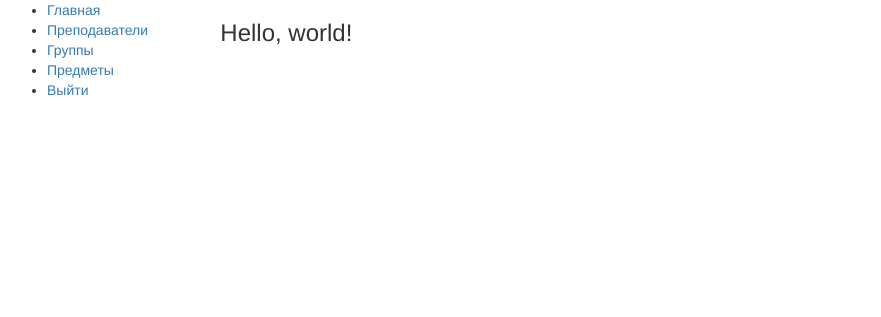
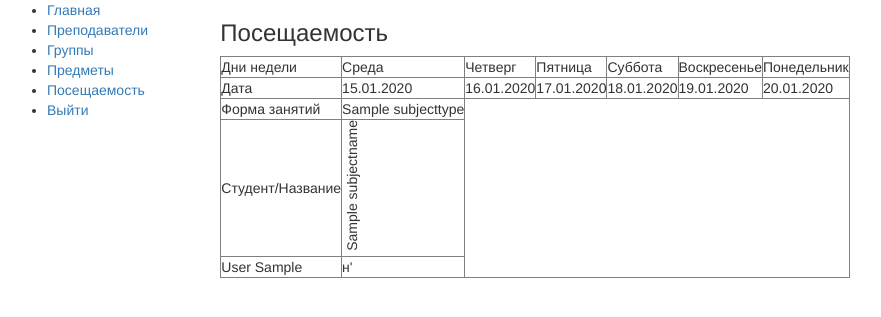
Before and after one commit to osinkel/class-monitoring, a Django app: page /timetable/ in a window 1280 px wide. Shown: the top 317 px of the page, without its empty margins (8-889 px from the left). Run offline with Django 4.2, Linux system fonts and the light colour scheme; a user stored in the database is signed in; tables that the repository leaves empty hold one stand-in row (values such as "Sample post"); some libraries are stand-ins or nearby versions.

Commit message:
add attendance page, build attendance table

```diff
--- /dev/null
+++ b/static/css/styles.css
@@ -0,0 +1 @@
+/* file for styles */
--- /dev/null
+++ b/static/js/timetable.js
@@ -0,0 +1 @@
+console.log(student)
--- a/templates/base.html
+++ b/templates/base.html
@@ -19,11 +19,12 @@
       <div class="col-sm-2">
       {% block sidebar %}
       <ul class="sidebar-nav">
-          <li><a href="{% url 'timetable:index' %}">Главная</a></li>
+          <li><a href="{% url 'timetable:timetable' %}">Главная</a></li>
             {% if user.is_authenticated %}
                 <li><a href="{% url 'timetable:teachers' %}">Преподаватели</a></li>
                 <li><a href="{% url 'timetable:groups' %}">Группы</a></li>
                 <li><a href="{% url 'timetable:subjects' %}">Предметы</a></li>
+                <li><a href="{% url 'timetable:timetable' %}">Посещаемость</a></li>
                 <li><a href="{% url 'logout'%}">Выйти</a></li>
             {% else %}
                 <li><a href="{% url 'login'%}?next={{request.path}}">Войти</a></li>
@@ -37,5 +38,6 @@
     </div>
 
   </div>
+  {% block script %}{% endblock %}
 </body>
 </html>
--- a/templates/teachers/teacher_list.html
+++ b/templates/teachers/teacher_list.html
@@ -1,9 +1,9 @@
 {% extends "base.html" %}
 
-{% block title %}Main timetable{% endblock %}
+{% block title %}Subject's list of user{% endblock %}
 
 {% block content %}
-<h3>Hello, world for teachers!</h3>
+<h3>Преподаватели</h3>
 {%for teacher in teacher_list%}
     <a href="{{teacher.id}}">{{teacher.user.last_name}} {{teacher.user.first_name}}</a>
     <br>
--- a/templates/timetable/index.html
+++ b/templates/timetable/index.html
@@ -1,7 +1,48 @@
 {% extends "base.html" %}
 
-{% block title %}Main timetable{% endblock %}
+{% block title %}User group attendance{% endblock %}
 
 {% block content %}
-<h3>Hello, world!</h3>
+<h3>Посещаемость</h3>
+
+<table border="1" cellpadding="4" cellspacing="0">
+    <tr>
+        <td>Дни недели</td>
+        {% for name in days_name%}
+        <td colspan="{{max_classes_in_day}}">{{name}}</td>
+        {% endfor %}
+   </tr>
+    <tr>
+        <td>Дата</td>
+        {% for day in days %}
+        <td colspan="{{max_classes_in_day}}">{{day}}</td>
+        {% endfor %}
+    </tr>
+    <tr>
+        <td>Форма занятий</td>
+        {% for subject in subjects %}
+        <td>{{subject.type.name}}</td>
+        {% endfor %}
+    </tr>
+    <tr>
+        <td>Студент/Название</td>
+        {% for subject in subjects %}
+        <td><SPAN STYLE="writing-mode: vertical-lr;
+                     -ms-writing-mode: tb-rl;
+                     transform: rotate(180deg);">{{subject.name.short_name}}</SPAN></td>
+        {% endfor %}
+   </tr>
+    {% for all_students_presence in attendance %}
+    <tr>
+        {% for student_presence in all_students_presence %}
+        <td>{{student_presence}}</td>
+        {% endfor %}
+    </tr>
+    {% endfor %}
+  </table>
 {% endblock %}
+
+{% block script %}
+    {% load static %}
+    <script src="{% static 'js/timetable.js' %}"></script>
+{% endblock %}
--- a/timetable/logic.py
+++ b/timetable/logic.py
@@ -1,4 +1,9 @@
-from timetable.models import Profile, SubjectName
+import datetime
+
+from django.contrib.auth.models import User
+from django.db.models import DateField
+
+from timetable.models import Profile, SubjectName, AllowedRoles, Timetable, Subject, StudentAttendance
 
 
 def get_subjects_name_of_user(user) -> list:
@@ -9,3 +14,85 @@ def get_subjects_name_of_user(user) -> list:
         if current_profile.group in subject.groups.all():
             subjects_name_user_group.append(subject)
     return subjects_name_user_group
+
+
+def get_teachers_user_university(user) -> list:
+    current_profile = Profile.objects.filter(user=user)[:1].get()
+    return Profile.objects.filter(role=AllowedRoles.LECTURER, university=current_profile.university)
+
+
+def get_groups_user_faculty(user) -> list:
+    current_profile = Profile.objects.filter(user=user)[:1].get()
+    return current_profile.faculty.groups.all()
+
+
+def get_students_user_group(user) -> list:
+    current_profile = Profile.objects.filter(user=user)[:1].get()
+    return Profile.objects.filter(
+        university=current_profile.university,
+        faculty=current_profile.faculty,
+        group=current_profile.group
+    )
+
+
+def get_timetables_user_group(user) -> list:
+    current_profile = Profile.objects.filter(user=user)[:1].get()
+    return Timetable.objects.filter(group=current_profile.group)
+
+
+def get_subjects_user_group(user) -> list:
+    current_profile = Profile.objects.filter(user=user)[:1].get()
+    return Subject.objects.filter(group=current_profile.group)
+
+
+def get_subjects_user_group_by_date(user: User, timetable: Timetable, max_classes_in_day: int = 5):
+    current_profile = Profile.objects.filter(user=user)[:1].get()
+    to_date = timetable.date + datetime.timedelta(days=6)
+    subjects = Subject.objects.filter(group=current_profile.group, date__gte=timetable.date,
+                           date__lte=to_date)
+    if len(subjects)>max_classes_in_day:
+        return subjects[:5]
+    return subjects
+
+
+def get_attendance_user_group_by_date(students: list[Profile], subjects: list[Subject], max_classes_in_day: int = 5) -> list:
+    attendance_list = []
+    for student in students:
+        attendance_one_student = [f"{student.user.last_name} {student.user.first_name}"]
+        for subject in subjects:
+            if len(attendance_one_student) == max_classes_in_day+1:
+                break
+
+            absence = subject.absences.filter(student=student)
+            if absence:
+                if absence[0].is_good_cause:
+                    attendance_one_student.append("н'")
+                else:
+                    attendance_one_student.append("н")
+            else:
+                attendance_one_student.append(' ')
+        attendance_list.append(attendance_one_student)
+    return attendance_list
+
+
+def get_all_dates_of_week(week: Timetable) -> list:
+    result = []
+    for x in range(6):
+        result.append((week.date + datetime.timedelta(days=x)).strftime('%d.%m.%Y'))
+    return result
+
+
+def get_name_of_days(week: Timetable) -> list:
+    days_translates = {
+        'Monday': 'Понедельник',
+        'Tuesday': 'Вторник',
+        'Wednesday': 'Среда',
+        'Thursday': 'Четверг',
+        'Friday': 'Пятница',
+        'Saturday': 'Суббота',
+        'Sunday': 'Воскресенье',
+    }
+    result = []
+    for x in range(6):
+        result.append(days_translates[(week.date + datetime.timedelta(days=x)).strftime("%A")])
+    return result
--- a/timetable/models.py
+++ b/timetable/models.py
@@ -49,19 +49,22 @@ class Profile(models.Model):
     university = models.ForeignKey(University, on_delete=models.CASCADE)
     faculty = models.ForeignKey(Faculty, on_delete=models.CASCADE)
 
+    class Meta:
+        ordering = ['user__last_name']
+
     def __str__(self):
         return str(self.user)
 
 
 class Timetable(models.Model):
     group = models.ForeignKey(Group, on_delete=models.CASCADE)
-    date = models.DateTimeField('дата')
+    date = models.DateField('дата')
 
     class Meta:
         ordering = ['-date']
 
     def __str__(self):
-        return self.group
+        return str(self.group)+', '+str(self.date)
 
 
 class Lecturer(models.Model):
@@ -76,7 +79,8 @@ class Lecturer(models.Model):
 
 
 class SubjectName(models.Model):
-    name = models.CharField('предмет', max_length=255)
+    name = models.CharField('название', max_length=255)
+    short_name = models.CharField('сокращенное название', max_length=50)
     groups = models.ManyToManyField(Group)
 
     class Meta:
@@ -105,10 +109,23 @@ class SubjectTime(models.Model):
         return str(self.time)
 
 
+class StudentAttendance(models.Model):
+    student = models.ForeignKey(Profile, on_delete=models.CASCADE)
+    is_good_cause = models.BooleanField('уважительная причина', default=False)
+    cause = models.CharField('причина', max_length=255, default='прогул')
+
+    class Meta:
+        ordering = ['subject']
+
+    def __str__(self):
+        return str(self.student)+', '+str(self.cause)
+
+
 class Subject(models.Model):
     name = models.ForeignKey(SubjectName, on_delete=models.CASCADE)
     type = models.ForeignKey(SubjectType, on_delete=models.CASCADE)
     time = models.ForeignKey(SubjectTime, on_delete=models.CASCADE)
+    absences = models.ManyToManyField(StudentAttendance)
     date = models.DateField('дата')
     group = models.ForeignKey(Group, on_delete=models.CASCADE)
 
@@ -117,15 +134,3 @@ class Subject(models.Model):
 
     def __str__(self):
         return f"{str(self.name)}, {self.time}, {str(self.date)}"
-
-
-class StudentAttendance(models.Model):
-    subject = models.ForeignKey(Subject, on_delete=models.CASCADE)
-    student = models.ForeignKey(User, on_delete=models.CASCADE)
-    presence = models.BooleanField('присутствие')
-
-    class Meta:
-        ordering = ['student', 'subject']
-
-    def __str__(self):
-        return self.presence
--- a/timetable/urls.py
+++ b/timetable/urls.py
@@ -4,8 +4,9 @@ from . import views
 app_name = 'timetable'
 
 urlpatterns = [
-    path('', views.index, name='index'),
+    # path('', views.index, name='index'),
     path('teachers/', views.TeacherListView.as_view(), name='teachers'),
     path('groups/', views.GroupListView.as_view(), name='groups'),
     path('subjects/', views.SubjectListView.as_view(), name='subjects'),
+    path('', views.TimetableListView.as_view(), name='timetable')
 ]
--- a/timetable/views.py
+++ b/timetable/views.py
@@ -1,41 +1,59 @@
 from django.contrib.auth.mixins import LoginRequiredMixin
 from django.shortcuts import render
 from django.views import generic
+from timetable.logic import get_subjects_name_of_user, get_groups_user_faculty, get_teachers_user_university, \
+    get_students_user_group, get_timetables_user_group, get_subjects_user_group_by_date, \
+    get_attendance_user_group_by_date, get_all_dates_of_week, get_name_of_days
 
-from timetable.logic import get_subjects_name_of_user
-from timetable.models import Profile, AllowedRoles, Group, Subject, SubjectName, Faculty
-
+MAX_CLASSES_IN_DAY = 5
 
 def index(request):
     return render(request, 'timetable/index.html')
 
 
 class TeacherListView(LoginRequiredMixin, generic.ListView):
-    model = Profile
     template_name = 'teachers/teacher_list.html'
     context_object_name = 'teacher_list'
     login_url = '/accounts/login/'
 
     def get_queryset(self):
-        return Profile.objects.filter(role=AllowedRoles.LECTURER)
+        return get_teachers_user_university(self.request.user)
 
 
 class GroupListView(LoginRequiredMixin, generic.ListView):
-    model = Profile
     template_name = 'groups/group_list.html'
     context_object_name = 'group_list'
     login_url = '/accounts/login/'
 
     def get_queryset(self):
-        current_profile = Profile.objects.filter(user=self.request.user)[:1].get()
-        return current_profile.faculty.groups.all()
+        return get_groups_user_faculty(self.request.user)
 
 
 class SubjectListView(LoginRequiredMixin, generic.ListView):
-    model = Profile
     template_name = 'subjects/subject_list.html'
     context_object_name = 'subject_list'
     login_url = '/accounts/login/'
 
     def get_queryset(self):
         return get_subjects_name_of_user(self.request.user)
+
+
+class TimetableListView(LoginRequiredMixin, generic.ListView):
+    template_name = 'timetable/index.html'
+    context_object_name = 'timetable_list'
+    login_url = '/accounts/login/'
+
+    def get_queryset(self):
+        return get_timetables_user_group(self.request.user)
+
+    def get_context_data(self, **kwargs):
+        context = super().get_context_data(**kwargs)
+        context['students'] = get_students_user_group(self.request.user)
+        last_week = context['timetable_list'][0]
+        context['days'] = get_all_dates_of_week(last_week)
+        context['days_name'] = get_name_of_days(last_week)
+        context['subjects'] = get_subjects_user_group_by_date(self.request.user, last_week, max_classes_in_day=MAX_CLASSES_IN_DAY)
+        context['attendance'] = get_attendance_user_group_by_date(context['students'], context['subjects'], max_classes_in_day=MAX_CLASSES_IN_DAY)
+        context['max_classes_in_day'] = MAX_CLASSES_IN_DAY
+        print(context['attendance'])
+        return context
```
Also changed, not shown: class_monitoring/settings.py (+6 -2 lines), class_monitoring/urls.py (line endings or trailing spaces), timetable/migrations/0001_initial.py.
